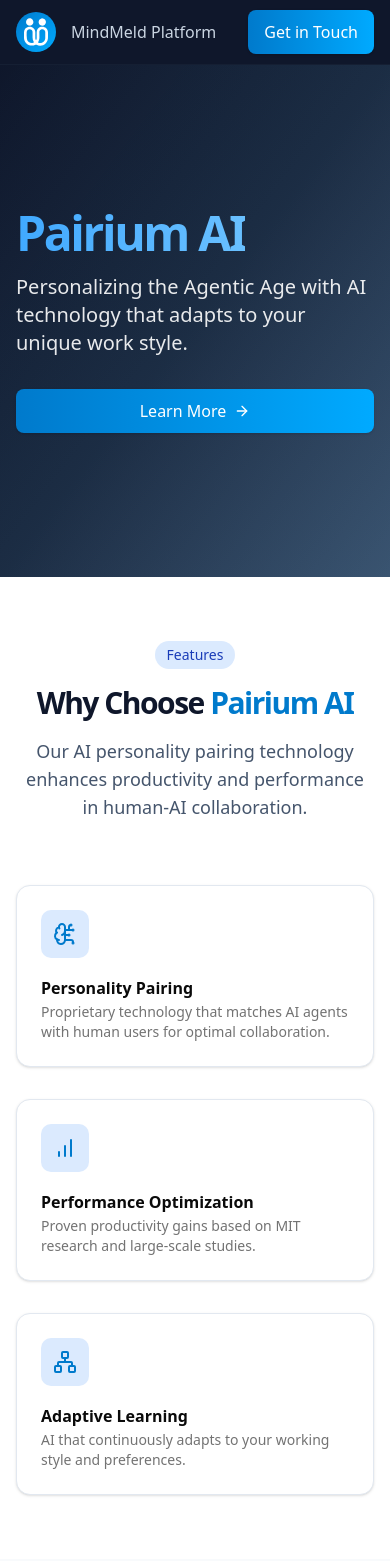
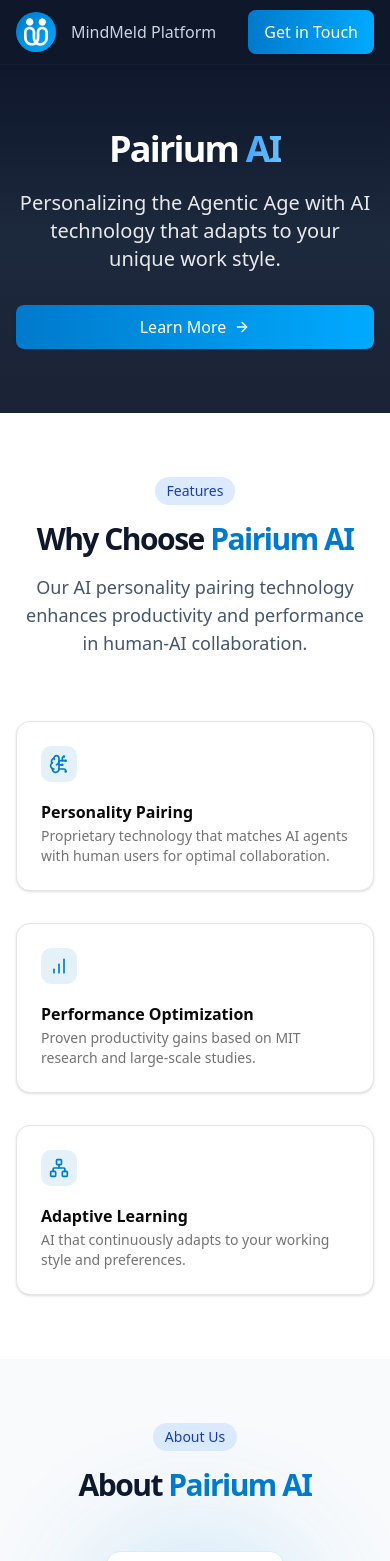
Before and after one commit to pairium/landing, a Next.js app: page / in a window 390 px wide. Shown: the top 1561 px of the page. Built offline with nearby package versions, Linux system fonts and the light colour scheme.

Commit message:
Refactor landing page layout and styles for improved aesthetics and responsiveness. Adjust hero section padding, update gradient background, and enhance card components with consistent styling. Modify text alignment and spacing for better readability.

```diff
--- a/app/page.tsx
+++ b/app/page.tsx
@@ -11,24 +11,20 @@ export default function LandingPage() {
       <Nav />
       <main className="flex-1">
         {/* Hero Section */}
-        <section className="w-full py-36 md:py-44 lg:py-52 relative overflow-hidden bg-gradient-to-br from-slate-900 via-slate-800 to-slate-700" aria-labelledby="hero-heading">
+        <section className="w-full py-16 md:py-32 lg:py-40 bg-gradient-to-b from-slate-900 via-slate-800 to-slate-900/95" aria-labelledby="hero-heading">
           <div className="absolute inset-0 bg-grid-white/[0.02] bg-[size:60px_60px]" />
-
-          {/* Enhanced gradient overlay */}
-          <div className="absolute inset-0 bg-gradient-to-br from-transparent via-[#007ACC]/5 to-[#69C0FF]/15"></div>
-
           <div className="container relative mx-auto max-w-7xl px-4 sm:px-6">
-            <div className="flex flex-col max-w-3xl">
-              <div className="flex flex-col justify-center space-y-8">
-                <div>
-                  <h1 id="hero-heading" className="text-5xl md:text-6xl font-bold tracking-tighter text-white">
-                    <span className="text-transparent bg-clip-text bg-gradient-to-r from-[#40A9FF] to-[#69C0FF]">Pairium AI</span>
+            <div className="flex flex-col items-center justify-center text-center">
+              <div className="flex flex-col justify-center space-y-8 w-full">
+                <div className="space-y-5">
+                  <h1 id="hero-heading" className="w-full text-4xl md:text-5xl font-bold tracking-tighter text-white">
+                    Pairium <span className="text-transparent bg-clip-text bg-gradient-to-r from-[#40A9FF] to-[#69C0FF]">AI</span>
                   </h1>
-                  <p className="mt-4 text-xl md:text-2xl max-w-2xl text-white/90">
+                  <p className="text-xl md:text-2xl max-w-2xl mx-auto text-white/90">
                     Personalizing the Agentic Age with AI technology that adapts to your unique work style.
                   </p>
                 </div>
-                <div className="flex flex-col sm:flex-row gap-4">
+                <div className="flex flex-col gap-2 min-[400px]:flex-row justify-center">
                   <a
                     href="#about"
                     className="inline-flex items-center justify-center rounded-md bg-gradient-to-r from-[#007ACC] to-[#00AAFF] px-4 py-2.5 text-base font-medium text-white shadow-sm hover:from-[#0088CC] hover:to-[#00CCFF] transition-all"
@@ -55,36 +51,36 @@ export default function LandingPage() {
             </div>
 
             <div className="grid grid-cols-1 md:grid-cols-3 gap-8">
-              <Card className="border-slate-200 shadow-sm hover:shadow-md transition-shadow">
+              <Card className="h-full">
                 <CardHeader>
-                  <div className="h-12 w-12 rounded-lg bg-blue-100 flex items-center justify-center mb-4">
-                    <BrainCircuit className="h-6 w-6 text-[#007ACC]" />
+                  <div className="p-2 w-fit rounded-lg bg-[#007ACC]/10">
+                    <BrainCircuit className="h-5 w-5 text-[#007ACC]" />
                   </div>
-                  <CardTitle>Personality Pairing</CardTitle>
+                  <CardTitle className="mt-4">Personality Pairing</CardTitle>
                   <CardDescription>
                     Proprietary technology that matches AI agents with human users for optimal collaboration.
                   </CardDescription>
                 </CardHeader>
               </Card>
 
-              <Card className="border-slate-200 shadow-sm hover:shadow-md transition-shadow">
+              <Card className="h-full">
                 <CardHeader>
-                  <div className="h-12 w-12 rounded-lg bg-blue-100 flex items-center justify-center mb-4">
-                    <BarChart className="h-6 w-6 text-[#007ACC]" />
+                  <div className="p-2 w-fit rounded-lg bg-[#007ACC]/10">
+                    <BarChart className="h-5 w-5 text-[#007ACC]" />
                   </div>
-                  <CardTitle>Performance Optimization</CardTitle>
+                  <CardTitle className="mt-4">Performance Optimization</CardTitle>
                   <CardDescription>
                     Proven productivity gains based on MIT research and large-scale studies.
                   </CardDescription>
                 </CardHeader>
               </Card>
 
-              <Card className="border-slate-200 shadow-sm hover:shadow-md transition-shadow">
+              <Card className="h-full">
                 <CardHeader>
-                  <div className="h-12 w-12 rounded-lg bg-blue-100 flex items-center justify-center mb-4">
-                    <Network className="h-6 w-6 text-[#007ACC]" />
+                  <div className="p-2 w-fit rounded-lg bg-[#007ACC]/10">
+                    <Network className="h-5 w-5 text-[#007ACC]" />
                   </div>
-                  <CardTitle>Adaptive Learning</CardTitle>
+                  <CardTitle className="mt-4">Adaptive Learning</CardTitle>
                   <CardDescription>
                     AI that continuously adapts to your working style and preferences.
                   </CardDescription>
```
